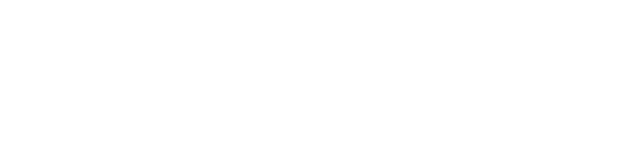
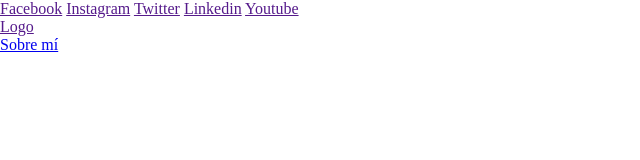
Before and after one commit to rCristianH/myBlog, a plain HTML site: page index.html in a window 1280 px wide. Shown: the whole page, without its empty margins (0-640 px from the left). Drawn offline with Linux system fonts and the light colour scheme.

Commit message:
Add basic HTML structure and CSS reset to all pages

```diff
--- a/css/main.css
+++ b/css/main.css
@@ -0,0 +1,12 @@
+* {
+  box-sizing: border-box;
+}
+body {
+  margin: 0;
+  padding: 0;
+  position: fixed;
+  top: 0;
+  bottom: 0;
+  left: 0;
+  right: 0;
+}
--- a/index.html
+++ b/index.html
@@ -1,13 +1,34 @@
 <!DOCTYPE html>
 <html lang="en">
+
 <head>
     <meta charset="UTF-8">
     <meta http-equiv="X-UA-Compatible" content="IE=edge">
     <meta name="viewport" content="width=device-width, initial-scale=1.0">
     <link rel="stylesheet" href="./css/main.css">
-    <title>Document</title>
+    <title>Mi Blog</title>
 </head>
+
 <body>
+    <header>
+        <section>
+            <div>
+                <a href="">Facebook</a>
+                <a href="">Instagram</a>
+                <a href="">Twitter</a>
+                <a href="">Linkedin</a>
+                <a href="">Youtube</a>
+            </div>
+        </section>
+        <nav>
+            <section>
+                <a href="">Logo</a>
+            </section>
+            <section><a href="./perfil.html">Sobre mí</a></section>
 
+        </nav>
+
+    </header>
 </body>
+
 </html>
```
Also changed, not shown: blog.html (+12 -0 lines), blogs.html (+12 -0 lines), perfil.html (+12 -0 lines).
